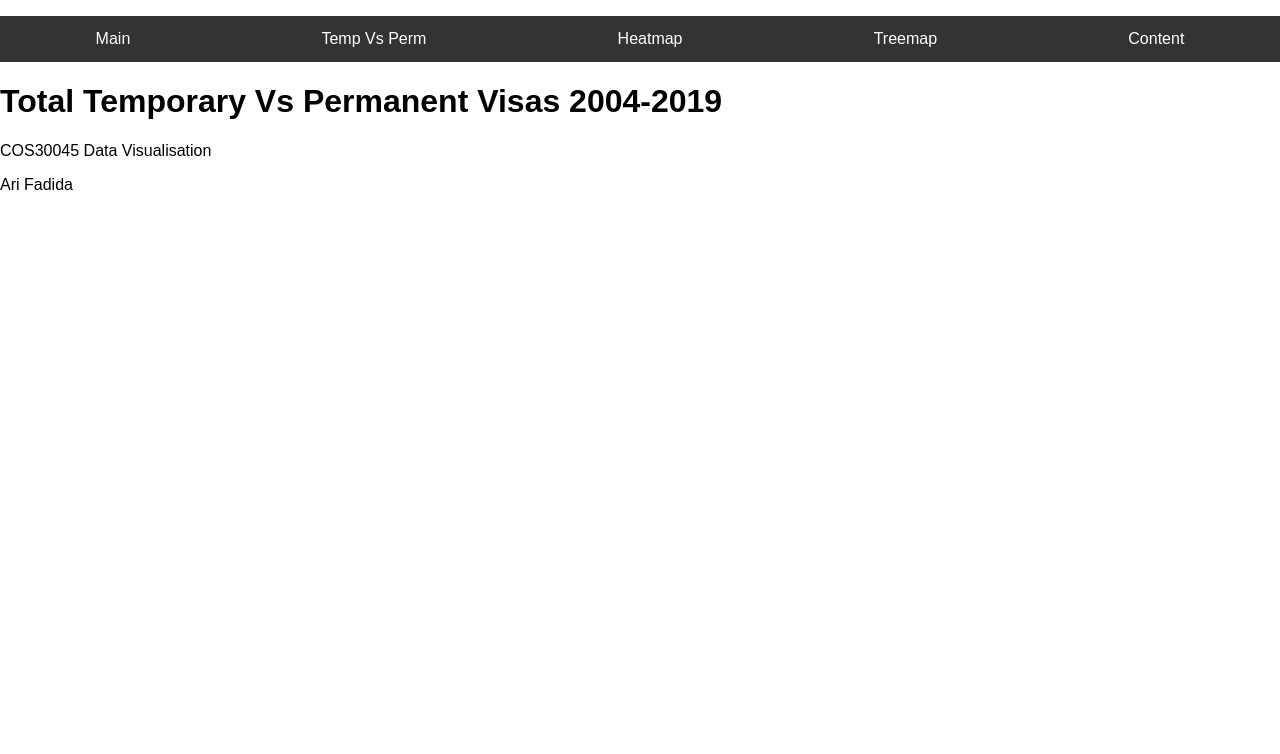
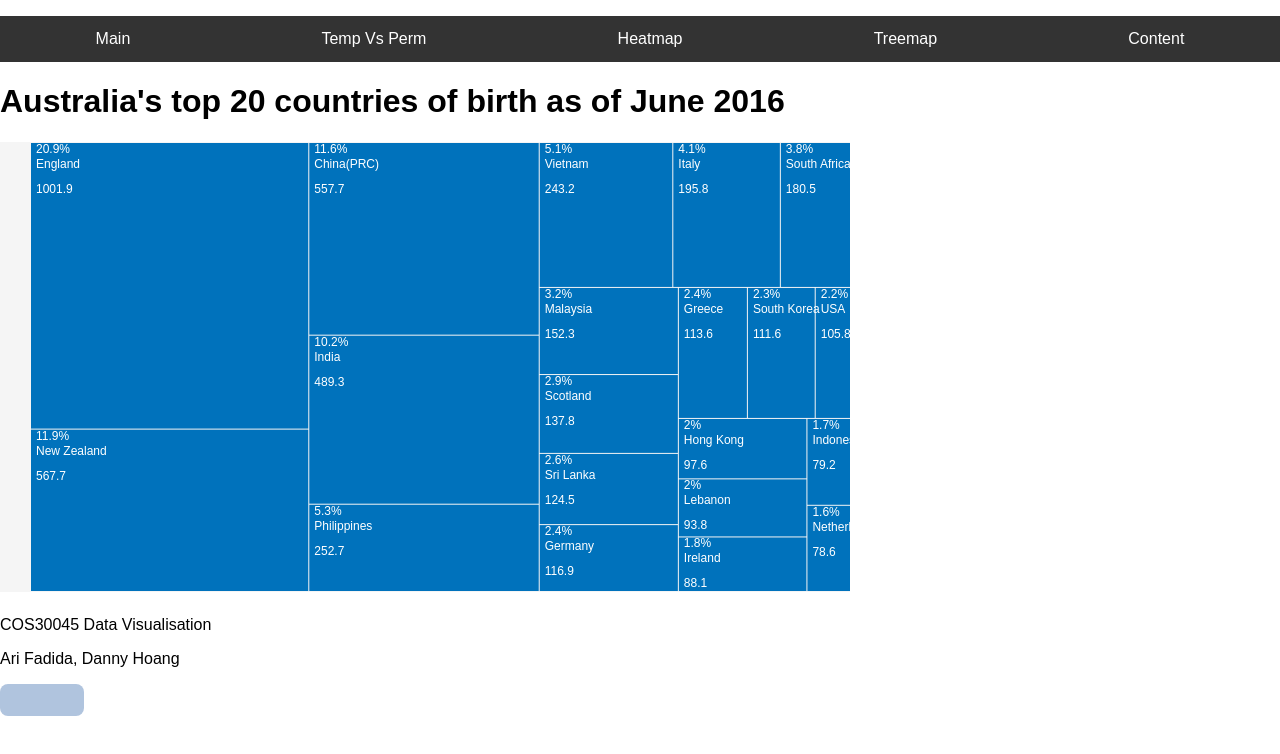
Before and after one commit to Slipperytaco/DataVisualisation-Group-Assignment, a plain HTML site: page treemap.html in a window 1280 px wide. Drawn offline with nearby package versions, Linux system fonts and the light colour scheme.

Commit message:
Footer Changed

```diff
--- a/treemap.html
+++ b/treemap.html
@@ -21,7 +21,7 @@
                 <li><a href="#">Content</a></li>
             </ul>
         </nav>
-        <h1>Total Temporary Vs Permanent Visas 2004-2019</h1>
+        <h1>Australia's top 20 countries of birth as of June 2016</h1>
 
         <div id="vis"></div>
         <h2></h2>
@@ -29,13 +29,9 @@
     </body>
     <footer>
         <p>COS30045 Data Visualisation</p>
-        <p>Ari Fadida </p>
+        <p>Ari Fadida, Danny Hoang </p>
     </footer>
 
-    <script src="script/tempVSpermVisa.js"></script>
-
-
-    <!-- <script src="script/test.js"></script>
-    <script src="script/interactive01.js"></script> -->
+    <script src="script/treemap.js"></script>
 
 </html>
```
Also changed, not shown: index.html (+2 -2 lines), tempVsPerm.html (+2 -2 lines).
